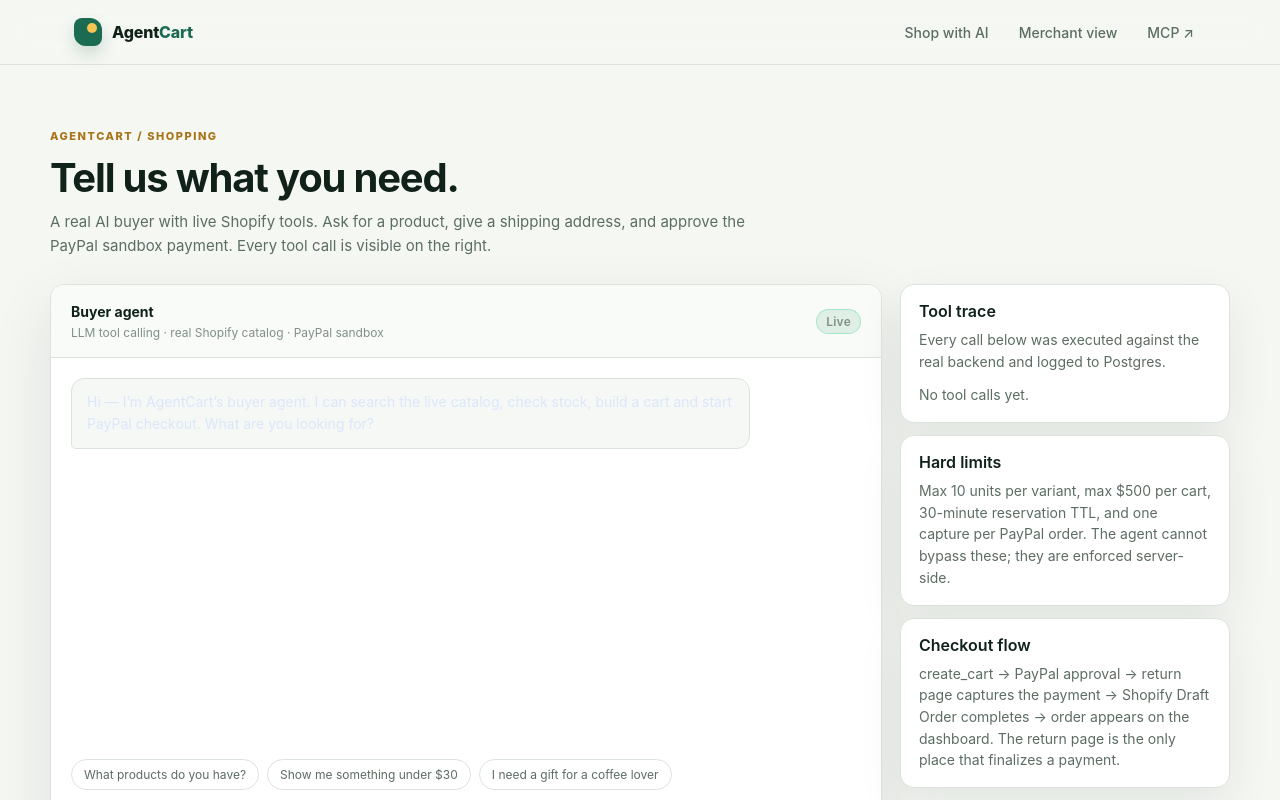
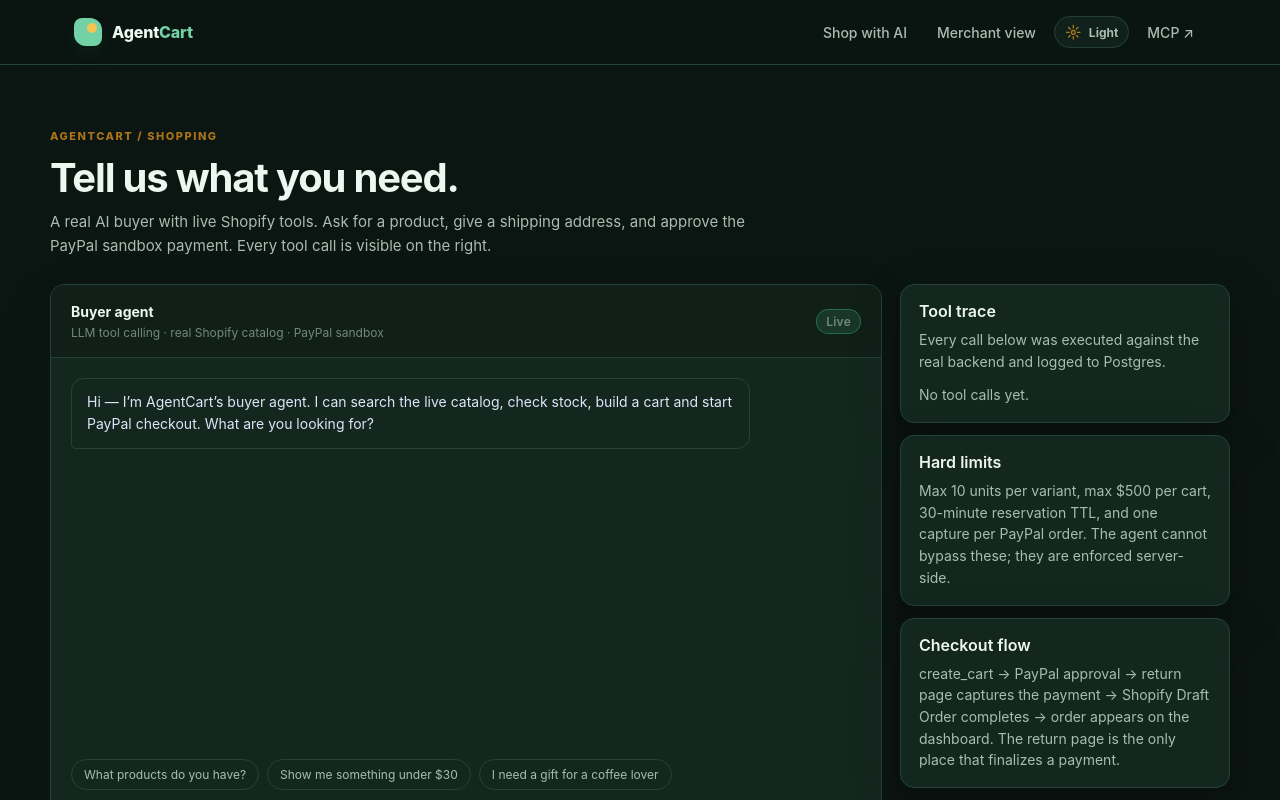
Before and after one commit to alexdelgadillosan/agent-ready-store, a Next.js app: page /chat in a window 1280 px wide. Shown: the top 800 px of the page. Built offline with nearby package versions, Linux system fonts and the light colour scheme.

Commit message:
add AgentCart light and dark themes

```diff
--- a/app/globals.css
+++ b/app/globals.css
@@ -19,6 +19,23 @@
   --mono: ui-monospace, SFMono-Regular, "SF Mono", Menlo, Consolas, monospace;
 }
 
+html[data-theme="dark"] {
+  --bg: #0b1512;
+  --bg-elevated: #10201a;
+  --bg-card: #14271f;
+  --border: #254238;
+  --border-strong: #3a5c4e;
+  --text: #edf7ef;
+  --text-muted: #a8bdb0;
+  --text-dim: #71897b;
+  --accent: #73d2a5;
+  --accent-strong: #2b9a6b;
+  --accent-soft: rgba(115, 210, 165, 0.12);
+  --green: #65d49d;
+  --green-soft: rgba(101, 212, 157, 0.12);
+  --shadow: 0 18px 50px rgba(0, 0, 0, 0.28);
+}
+
 * {
   box-sizing: border-box;
 }
@@ -36,6 +53,7 @@ body {
     "Helvetica Neue", Arial, sans-serif;
   -webkit-font-smoothing: antialiased;
   min-height: 100vh;
+  transition: background-color 180ms ease, color 180ms ease;
 }
 
 a {
@@ -130,6 +148,33 @@ textarea {
   background: rgba(27, 107, 83, 0.08);
 }
 
+.theme-toggle {
+  display: inline-flex;
+  align-items: center;
+  gap: 7px;
+  padding: 7px 10px;
+  border: 1px solid var(--border);
+  border-radius: 999px;
+  background: var(--bg-elevated);
+  color: var(--text-muted);
+  cursor: pointer;
+  font-size: 12px;
+  font-weight: 650;
+  transition: border-color 140ms ease, color 140ms ease, transform 140ms ease;
+}
+
+.theme-toggle:hover {
+  color: var(--text);
+  border-color: var(--border-strong);
+  transform: translateY(-1px);
+}
+
+.theme-icon {
+  color: #b27b1b;
+  font-size: 16px;
+  line-height: 1;
+}
+
 .page {
   padding: 64px 0 96px;
 }
@@ -173,7 +218,7 @@ textarea {
 }
 
 .hero h1 .grad {
-  background: linear-gradient(100deg, #14533f, #1b6b53 55%, #a97418);
+  background: linear-gradient(100deg, var(--accent-strong), var(--accent) 55%, #b27b1b);
   -webkit-background-clip: text;
   background-clip: text;
   color: transparent;
@@ -473,6 +518,25 @@ textarea {
   padding: 16px 20px;
   border-bottom: 1px solid var(--border);
   background: #f8fbf8;
+}
+
+html[data-theme="dark"] .site-header {
+  background: rgba(11, 21, 18, 0.88);
+}
+
+html[data-theme="dark"] .chat-head,
+html[data-theme="dark"] .chat-input {
+  background: rgba(16, 32, 26, 0.92);
+}
+
+html[data-theme="dark"] .msg-assistant,
+html[data-theme="dark"] .sample,
+html[data-theme="dark"] .trace-item {
+  background: var(--bg-card);
+}
+
+html[data-theme="dark"] .step {
+  background: rgba(16, 32, 26, 0.72);
 }
 
 .chat-head strong {
--- a/app/layout.tsx
+++ b/app/layout.tsx
@@ -1,5 +1,6 @@
 import type { Metadata } from "next";
 import Link from "next/link";
+import ThemeToggle from "@/components/ThemeToggle";
 import "./globals.css";
 
 export const metadata: Metadata = {
@@ -23,6 +24,7 @@ export default function RootLayout({
             <nav className="nav">
               <Link href="/chat">Shop with AI</Link>
               <Link href="/dashboard">Merchant view</Link>
+              <ThemeToggle />
               <a
                 href="https://modelcontextprotocol.io"
                 target="_blank"
--- /dev/null
+++ b/components/ThemeToggle.tsx
@@ -0,0 +1,38 @@
+"use client";
+
+import { useEffect, useState } from "react";
+
+type Theme = "light" | "dark";
+
+export default function ThemeToggle() {
+  const [theme, setTheme] = useState<Theme>("dark");
+
+  useEffect(() => {
+    const saved = window.localStorage.getItem("agentcart-theme");
+    const next: Theme = saved === "light" || saved === "dark" ? saved : "dark";
+    setTheme(next);
+    document.documentElement.dataset.theme = next;
+  }, []);
+
+  function toggleTheme() {
+    const next: Theme = theme === "dark" ? "light" : "dark";
+    setTheme(next);
+    document.documentElement.dataset.theme = next;
+    window.localStorage.setItem("agentcart-theme", next);
+  }
+
+  const isDark = theme === "dark";
+
+  return (
+    <button
+      type="button"
+      className="theme-toggle"
+      onClick={toggleTheme}
+      aria-label={`Switch to ${isDark ? "light" : "dark"} mode`}
+      title={`Switch to ${isDark ? "light" : "dark"} mode`}
+    >
+      <span className="theme-icon" aria-hidden="true">{isDark ? "☼" : "☾"}</span>
+      <span>{isDark ? "Light" : "Dark"}</span>
+    </button>
+  );
+}
```
